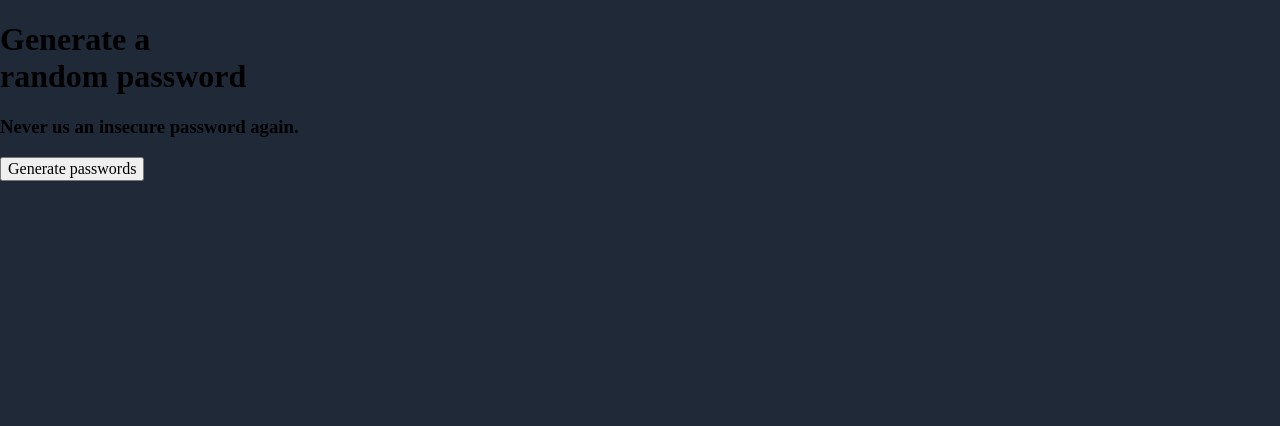
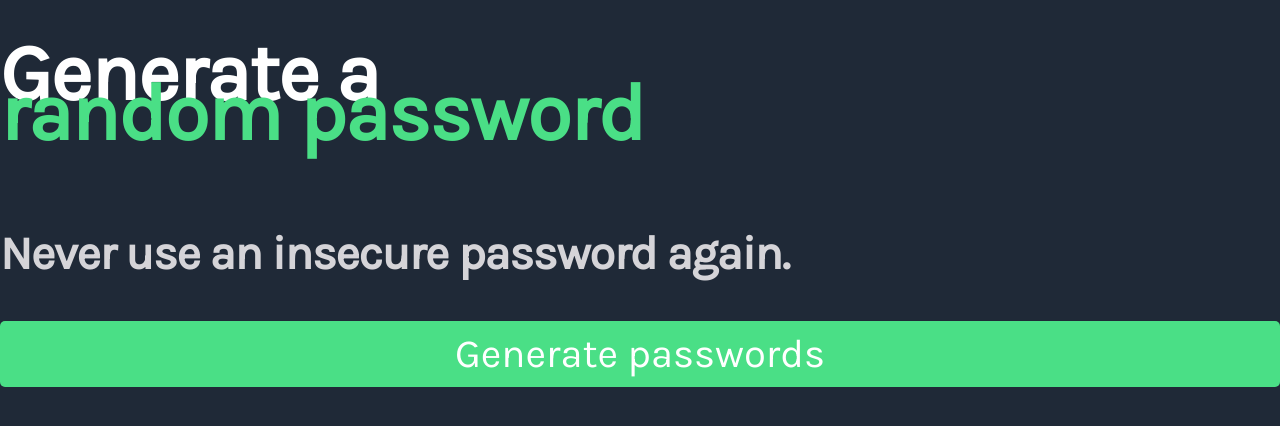
Before and after one commit to TheMightyLoafer/scrimba-passwordGenerator, a website built with Vite: page index.html in a window 1280 px wide. Built offline with nearby package versions, Linux system fonts and the light colour scheme.

Commit message:
v0.2
-design taking shape
-Btn too big, might need to put it in it's own <div>

```diff
--- a/index.css
+++ b/index.css
@@ -1,4 +1,39 @@
 body {
     margin: 0;
     background: #1F2937;
+    color: var(--white, #FFF);
+    font-family: Karla;
+    font-size: 40px;
+    font-style: normal;
+    font-weight: 800;
+    line-height: 40px; /* 100% */
+    letter-spacing: -1px;
 }
+
+#container {
+    display: flex;
+    flex-direction: column;
+}
+
+h3 {
+    color: #D5D4D8;
+}
+
+h1 {
+    color: #FFF;
+}
+
+.green-txt {
+    color: #4ADF86;
+}
+
+.green-btn {
+    border: none;
+    background: #4ADF86;
+    color: #FFF;
+    border-radius: 5px;
+    padding: 10px 20px;
+    flex:content;
+    width: auto;
+    height: auto;
+}
--- a/index.html
+++ b/index.html
@@ -2,11 +2,21 @@
     <head>
         <link rel="stylesheet" href="https://cdnjs.cloudflare.com/ajax/libs/normalize/8.0.1/normalize.css">
         <link rel="stylesheet" href="index.css">
+        <link rel="preconnect" href="https://fonts.googleapis.com">
+        <link rel="preconnect" href="https://fonts.gstatic.com" crossorigin>
+        <link href="https://fonts.googleapis.com/css2?family=Karla&display=swap" rel="stylesheet">
     </head>
     <body>
-        <h1>Generate a <br>random password</h1>
-        <h3>Never us an insecure password again.</h3>
-        <button>Generate passwords</button>
-        <script src="index.js"></script>
+        <div id="container">
+            <h1>Generate a
+                <br>
+                <span class="green-txt">random password</span>
+            </h1>
+            <h3>Never use an insecure password again.</h3>
+            <button class="green-btn">Generate passwords</button>
+            <div class="line"></div>
+            <div class="display-box"></div>
+            <script src="index.js"></script>
+        </div>
     </body>
 </html>
```
